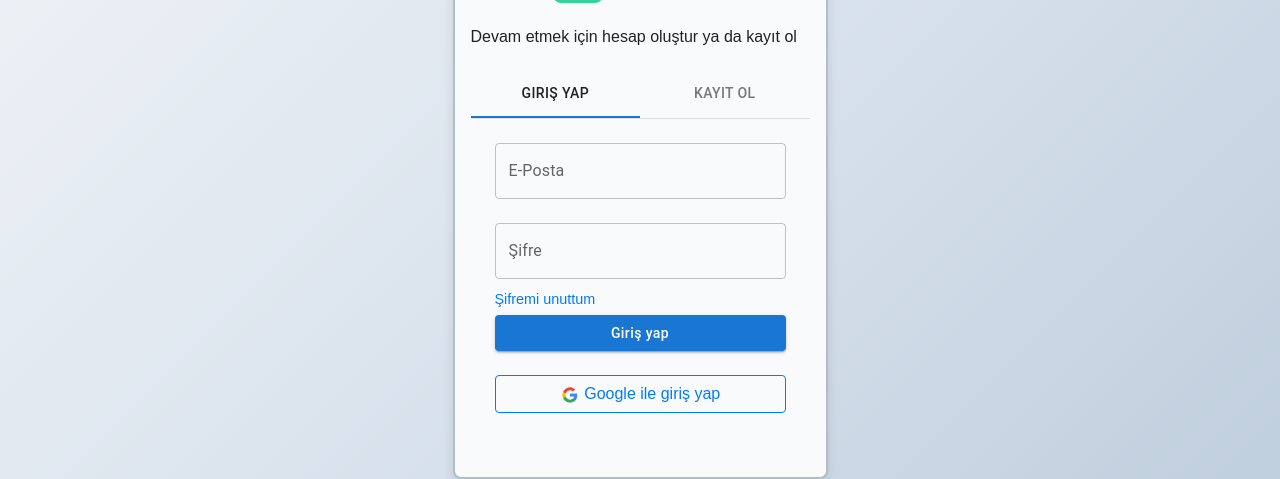
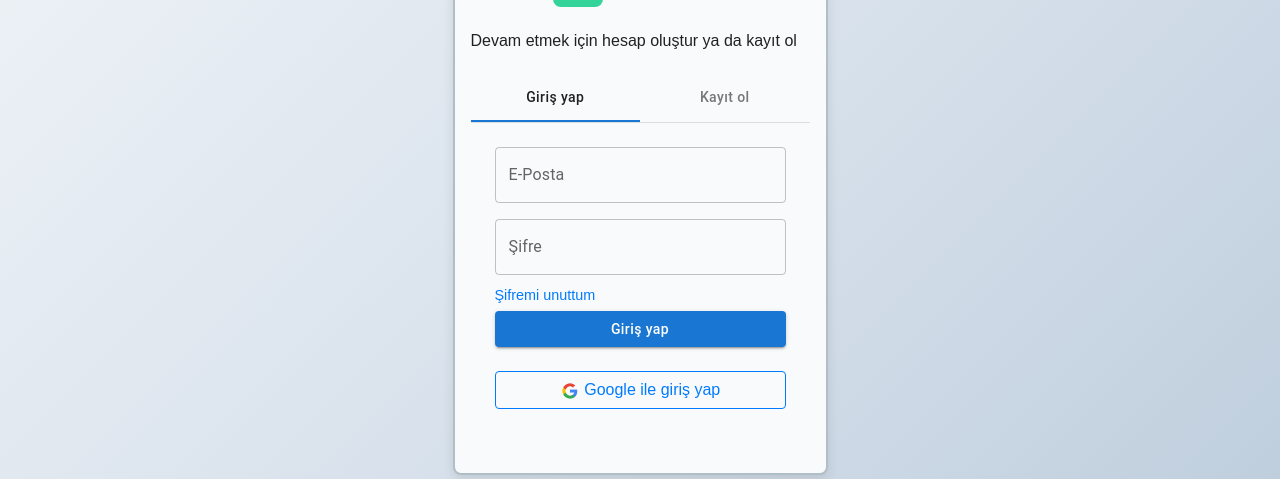
Before and after one commit to ensarterzi54/PriceWise, a Next.js app: page /login in a window 1280 px wide. Shown: the part 201-680 px from the top of the page. Built offline with nearby package versions, Linux system fonts and the light colour scheme; no server answers.

Commit message:
react hook form paketi kurularak form kontrolleri yapıldı

```diff
--- a/package.json
+++ b/package.json
@@ -20,6 +20,7 @@
     "next": "14.2.13",
     "notistack": "^3.0.1",
     "react": "^18",
-    "react-dom": "^18"
+    "react-dom": "^18",
+    "react-hook-form": "^7.53.1"
   }
 }
--- a/pages/index.js
+++ b/pages/index.js
@@ -52,7 +52,7 @@ const Home = () => {
             <div className="cardRow">
                   {
                     datas ? datas.map((item) =>
-                      <div key={item.uniqueKey} className="col-md-3 mt-3 p-0">
+                      <div key={item.id} className="col-md-3 mt-3 p-0">
                         <div className="homeCard">
                           <img src={item.resim_url} className="productImage" alt={item.urunAdi} />
                           <>
--- a/pages/login/index.js
+++ b/pages/login/index.js
@@ -11,6 +11,7 @@ import Card from '@mui/material/Card';
 import { SnackbarProvider, useSnackbar } from 'notistack';
 import ForgotPassword from "../../components/forgotPassword";
 import Logo from "@/components/logo";
+import { useForm } from "react-hook-form";
 
 const CustomTabPanel = (props) => {
     const { children, value, index, ...other } = props;
@@ -44,14 +45,26 @@ const a11yProps = (index) => {
 const Login = () => {
     const [value, setValue] = React.useState(0);
     const { signInWithGoogle, signInEmailPassword, createUserEmailAndPassword, resetPassword } = useContext(AuthContext)
-    const [email, setEmail] = useState("")
-    const [password, setPassword] = useState("")
     const [signInEmail, setSignInEmail] = useState("")
     const [signInPassword, setSignInPassword] = useState("")
     const [forgetPassword, setForgetPassword] = useState(false)
 
+    const { register, handleSubmit, watch, formState: { errors } } = useForm();
+    const { register: registerForm1, handleSubmit: handleSubmitForm1, reset: resetForm1, formState: { errors: errorsForm1 } } = useForm();
+    const { register: registerForm2, handleSubmit: handleSubmitForm2, reset: resetForm2, formState: { errors: errorsForm2 } } = useForm();
+
+
+    const onSubmitForm1 = (data) => {
+        console.log(data)
+        console.log("onSubmit")
+        signInEmailPassword(data.email, data.password)
+    }
+    const onSubmitForm2 = (data) => {
+        console.log("onSubmitSignIn")
+        createUserEmailAndPassword(data.signInMail, data.signInPassword)
+    }
     const login = (email, password) => {
-        signInEmailPassword(email, password)
+
     }
 
     const createUser = (email, password) => {
@@ -78,7 +91,10 @@ const Login = () => {
                     <SnackbarProvider maxSnack={3}>
                         <div className={`${styles.login}`}>
                             <div>
-                                <Box sx={{minWidth: 375}}>
+                                <Box sx={{
+                                    minWidth: 375,
+                                    maxWidth: 100
+                                }}>
                                     <Card variant="outlined"
                                         sx={{
                                             backgroundColor: '#f9fafb',
@@ -103,66 +119,123 @@ const Login = () => {
                                                     variant="fullWidth"
                                                     aria-label="full width tabs example"
                                                 >
-                                                    <Tab label="Giriş yap" {...a11yProps(0)} />
-                                                    <Tab label="Kayıt ol" {...a11yProps(1)} />
+                                                    <Tab label="Giriş yap" {...a11yProps(0)} sx={{ textTransform: 'none' }} />
+                                                    <Tab label="Kayıt ol" {...a11yProps(1)} sx={{ textTransform: 'none' }} />
                                                 </Tabs>
                                             </Box>
                                             <CustomTabPanel value={value} index={0}>
+                                                <form onSubmit={handleSubmitForm1(onSubmitForm1)}>
                                                     <TextField
                                                         id="outlined-basic"
                                                         label="E-Posta"
                                                         variant="outlined"
-                                                    sx={{width: '100%'}}
-                                                    value={email}
-                                                    onChange={(e) => setEmail(e.target.value)}
-                                                /> <br /><br />
+                                                        error={Boolean(errorsForm1.email)}
+                                                        sx={{
+                                                            width: '100%'
+                                                        }}
+                                                        {...registerForm1("email", {
+                                                            required: true,
+                                                            pattern: {
+                                                              value: /\S+@\S+\.\S+/,
+                                                              message: "Lütfen geçerli bir E-posta adresi giriniz.",
+                                                            }
+                                                        })}
+                                                    />
+                                                    {errorsForm1.email &&
+                                                        <p className={`mb-0 pb-0 ${styles.errorMessage}`}>
+                                                            {errorsForm1.email.message || "Lütfen E-posta adresinizi giriniz."}
+                                                        </p>
+                                                    }
                                                     <TextField
                                                         id="outlined-basic"
                                                         label="Şifre"
                                                         type="password"
                                                         variant="outlined"
-                                                    sx={{width: '100%'}}
-                                                    value={password}
-                                                    onChange={(e) => setPassword(e.target.value)}
-                                                /> <br />
+                                                        error={Boolean(errorsForm1.password)}
+                                                        sx={{
+                                                            width: '100%',
+                                                            marginTop: '16px'
+                                                        }}
+                                                        {...registerForm1("password", {
+                                                            required: true,
+                                                            minLength: { value: 6, message: "Şifre en az 6 karakter olmalıdır." }
+                                                        })}
+                                                    />
+                                                    {errorsForm1.password && (
+                                                        <p className={`mb-0 pb-0 ${styles.errorMessage}`}>
+                                                            {errorsForm1.password.message || "Lütfen şifrenizi giriniz."}
+                                                        </p>
+                                                    )}
+
                                                     <div className="mt-2 mb-1">
                                                         <span className={styles.forgot} onClick={() => setForgetPassword(true)}>Şifremi unuttum</span>
                                                     </div>
 
                                                     <Button
+                                                        type="submit"
                                                         variant="contained"
                                                         sx={{width: '100%', textTransform: "none"}}
-                                                    onClick={() => login(email, password)}>Giriş yap
+                                                    >Giriş yap
                                                     </Button> <br /><br />
 
-                                                <button type="button" className="btn btn-outline-primary" style={{ width: "100%" }} onClick={() => loginWithGoogle()}>
+                                                </form>
+                                                <button className="btn btn-outline-primary" style={{ width: "100%" }} onClick={() => loginWithGoogle()}>
                                                     <img src="/images/google-logo.png" alt="" style={{ width: "20px" }} />  Google ile giriş yap
                                                 </button><br /><br />
 
                                             </CustomTabPanel>
                                             <CustomTabPanel value={value} index={1}>
+                                                <form onSubmit={handleSubmitForm2(onSubmitForm2)}>
                                                     <TextField
                                                         id="outlined-basic"
                                                         label="E-Posta"
                                                         variant="outlined"
+                                                        error={Boolean(errorsForm2.signInMail)}
                                                         sx={{width: '100%'}}
-                                                    value={signInEmail}
-                                                    onChange={(e) => setSignInEmail(e.target.value)}
-                                                /> <br /><br />
+                                                        {...registerForm2("signInMail", {
+                                                            required: true,
+                                                            pattern: {
+                                                              value: /\S+@\S+\.\S+/,
+                                                              message: "Lütfen geçerli bir E-posta adresi giriniz.",
+                                                            }
+                                                        })}
+                                                    />
+                                                    {errorsForm2.signInMail &&
+                                                        <p className={`mb-0 pb-0 ${styles.errorMessage}`}>
+                                                            {errorsForm2.signInMail.message || "Lütfen E-posta adresinizi giriniz."}
+                                                        </p>
+                                                    }
                                                     <TextField
                                                         id="outlined-basic"
                                                         label="Şifre"
                                                         type="password"
                                                         variant="outlined"
-                                                    sx={{width: '100%'}}
-                                                    value={signInPassword}
-                                                    onChange={(e) => setSignInPassword(e.target.value)}
-                                                /> <br /> <br />
+                                                        error={Boolean(errorsForm2.signInPassword)}
+                                                        sx={{
+                                                            width: '100%',
+                                                            marginTop: '16px'
+                                                        }}
+                                                        {...registerForm2("signInPassword", {
+                                                            required: true,
+                                                            minLength: { value: 6, message: "Şifre en az 6 karakter olmalıdır." }
+                                                        })}
+                                                    />
+                                                    {errorsForm2.signInPassword && (
+                                                        <p className={`mb-0 pb-0 ${styles.errorMessage}`}>
+                                                            {errorsForm2.signInPassword.message || "Lütfen şifrenizi giriniz."}
+                                                        </p>
+                                                    )}
                                                     <Button
+                                                        type="submit"
                                                         variant="contained"
-                                                    sx={{ width: '100%', textTransform: "none"}}
-                                                    onClick={() => createUser(signInEmail, signInPassword)}>Kayıt ol
+                                                        sx={{
+                                                            width: '100%',
+                                                            textTransform: "none",
+                                                            marginTop: '16px'
+                                                        }}
+                                                    >Kayıt ol
                                                     </Button> <br /><br />
+                                                </form>
                                             </CustomTabPanel>
                                         </Box>
                                     </Card>
--- a/pages/login/login.module.css
+++ b/pages/login/login.module.css
@@ -22,3 +22,7 @@
     display: flex;
     justify-content: center;
 }
+
+.errorMessage {
+    color: #d42f2f;
+}
```
Also changed, not shown: 1 other file (tests, documents, lock files or other folders). Lines whose indentation alone changed are shown as unchanged.
